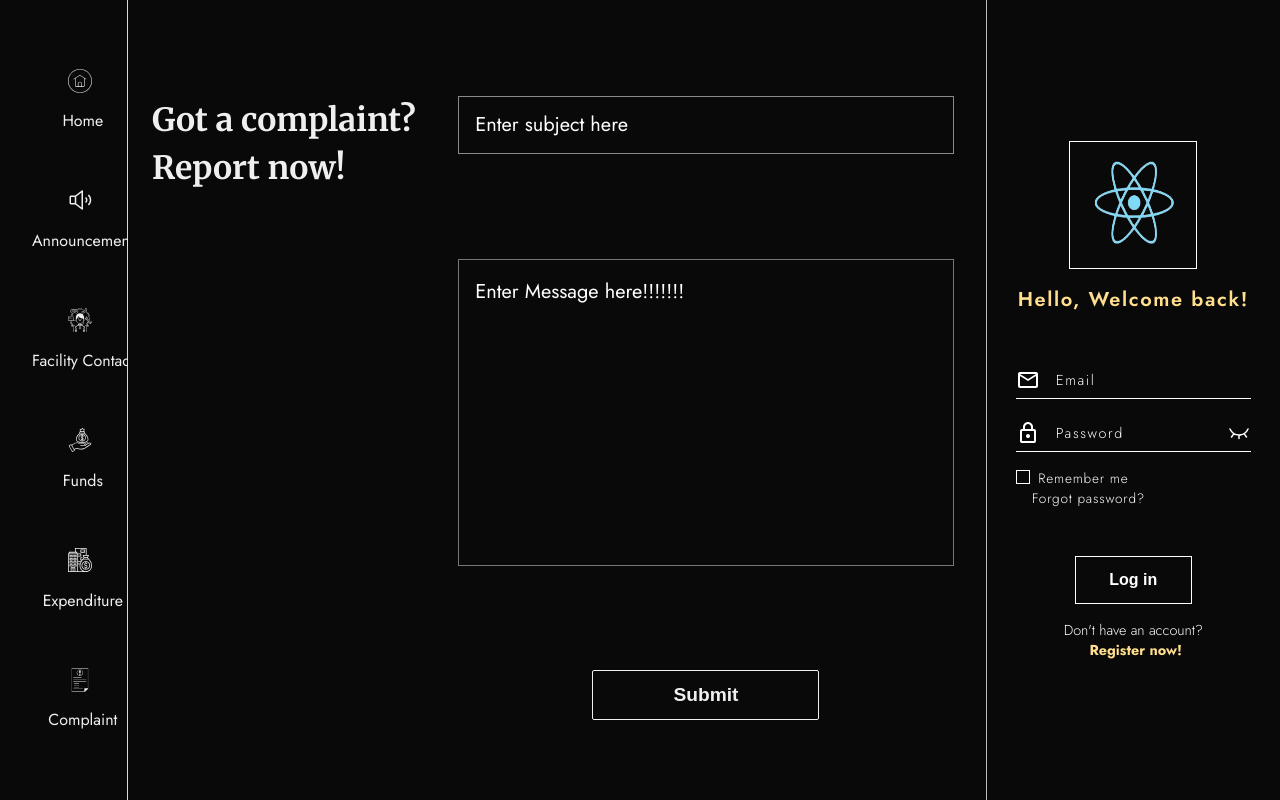
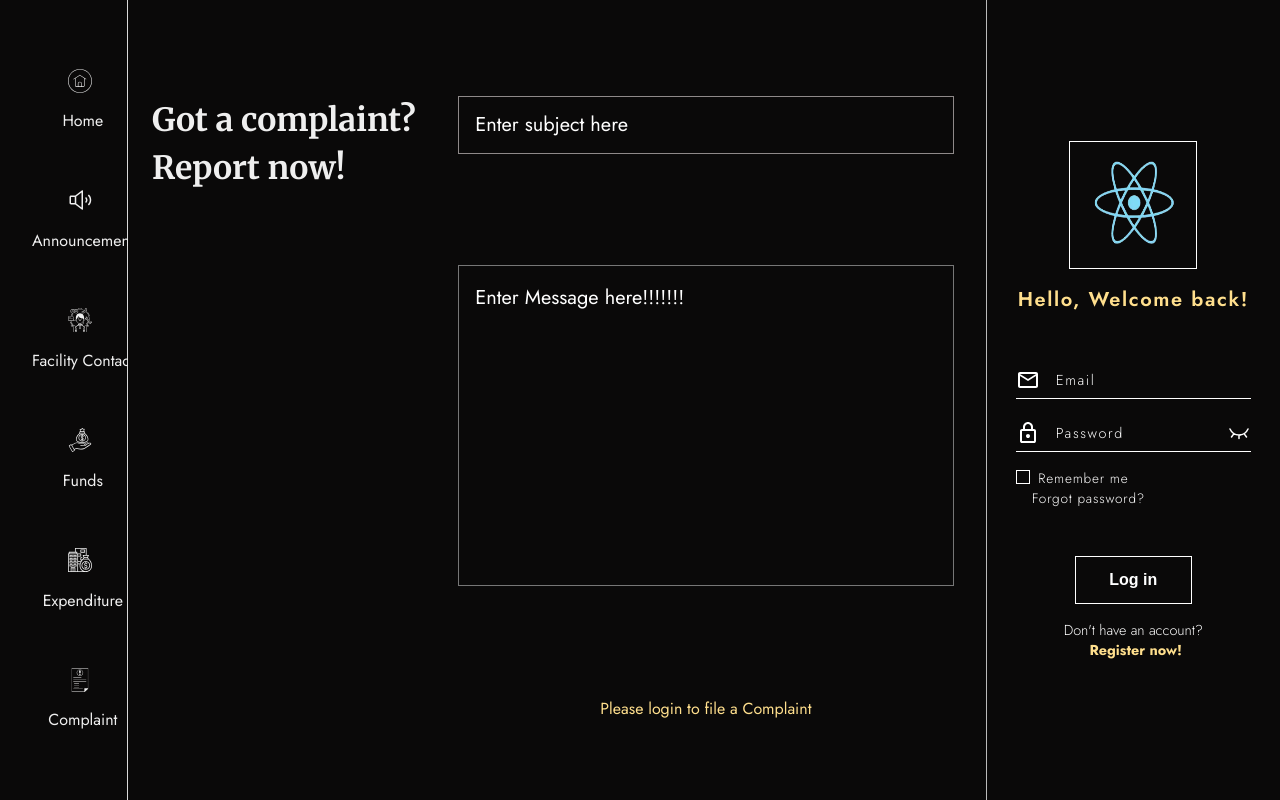
Before and after one commit to techjunkiesdavv/society-client, a React (Create React App) app: page /complaint in a window 1280 px wide. Shown: the top 800 px of the page. Built offline with nearby package versions, Linux system fonts and the light colour scheme.

Commit message:
mergred master and fetch complaint, fix dependecy array issue

```diff
--- a/src/App.js
+++ b/src/App.js
@@ -11,7 +11,7 @@ import {
   Register,
   AnnouncementHead,
   Facilitycontacts,
-  Bills,
+  // Bills,
   Footer,
   Funds,
 } from "./Components";
--- a/src/Components/Complaint/Complaint.js
+++ b/src/Components/Complaint/Complaint.js
@@ -1,4 +1,4 @@
-import React, { useEffect, useState } from "react";
+import React, {useState } from "react";
 import styles from "./complaint.module.scss";
 import {client} from "../../api/client";
 import { fetchUser } from "../../api/fetch";
@@ -8,21 +8,14 @@ const Complaint = () => {
   const [complaint, setComplaint] = useState("");
   const [submitted, setSubmitted] = useState(false);
   const user = JSON.parse(localStorage.getItem('profile'));
-  const [data,setData]=useState("");
-  useEffect(()=>{
-  if (user?.result){
-  const getData = async()=>{
+  const fetchuser= async()=>{
     const response = await fetchUser(user.result.email);
-    setData(response);
+    return response;
   }
-  getData();
-}
-},[])
-
-  const handleSubmit = (e) => {
+    const handleSubmit = async(e) => {
     e.preventDefault();
+    const responses = await fetchuser();
     console.log("subject:", complaintSubject);
-
     setComplaint("");
     setComplaintSubject("");
     setSubmitted(true);
@@ -30,7 +23,7 @@ const Complaint = () => {
           .create({
             _type: "complaint",
             user:user.result.email,
-            flat:data.wing + data.flat,
+            flat:responses.wing + responses.flat,
             time:new Date(),
             complaint,
           })
@@ -72,10 +65,9 @@ const Complaint = () => {
             setComplaint(e.target.value);
           }}
         ></textarea>
-
-        <button className={styles.btn} disabled={submitted}>
-          Submit
-        </button>
+        {
+          user? <button className={styles.btn} disabled={submitted}>Submit</button>: <p className={styles.loginalrt}>Please login to file a Complaint</p>
+        }
       </form>
     </div>
   );
--- a/src/Components/Complaint/complaint.module.scss
+++ b/src/Components/Complaint/complaint.module.scss
@@ -105,5 +105,9 @@
                 opacity: 0.5;
             }
         }
+        .loginalrt{
+            text-align: center;
+            color: #FFDF8D;
+        }
     }
 }
--- a/src/Components/Profile/Profile.js
+++ b/src/Components/Profile/Profile.js
@@ -2,8 +2,6 @@ import React, { useEffect, useState } from "react";
 import styles from "./Profile.module.scss";
 import profile from "../../assets/download.png";
 import { fetchUser } from "../../api/fetch";
-
-
 const Profile = () => {
   const user = JSON.parse(localStorage.getItem('profile')).result;
   const [data,setData]=useState("");
@@ -15,8 +13,7 @@ const Profile = () => {
   }
   getData();
 }
-},[])
-console.log(data);
+},[user])
   const userdetails = {
     url: profile,
     name: data.firstName,
--- a/src/api/index.js
+++ b/src/api/index.js
@@ -1,5 +1,5 @@
 import axios from 'axios';
-const API = axios.create({baseURL:'https://server-mongo-gamma.vercel.app/'});
+const API = axios.create({baseURL:'https://server-mongo-gamma.vercel.app'});
 API.interceptors.request.use((req) => {
     if (localStorage.getItem('profile')) {
       req.headers.Authorization = `Bearer ${JSON.parse(localStorage.getItem('profile')).token}`;
@@ -7,8 +7,6 @@ API.interceptors.request.use((req) => {
 
     return req;
   });
-
-
  export const signIn=(formData)=> API.post('/user/signin',formData);
 
 //  export const signUp=(formData)=> API.post('/user/signup',formData);
```
